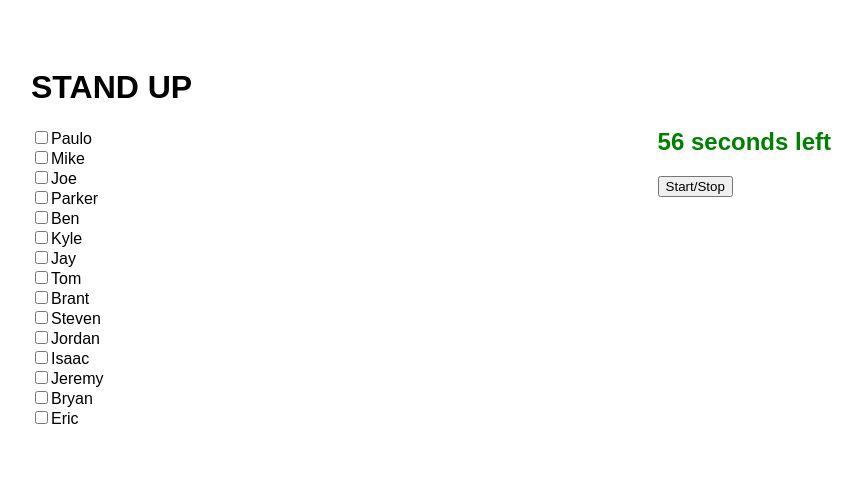
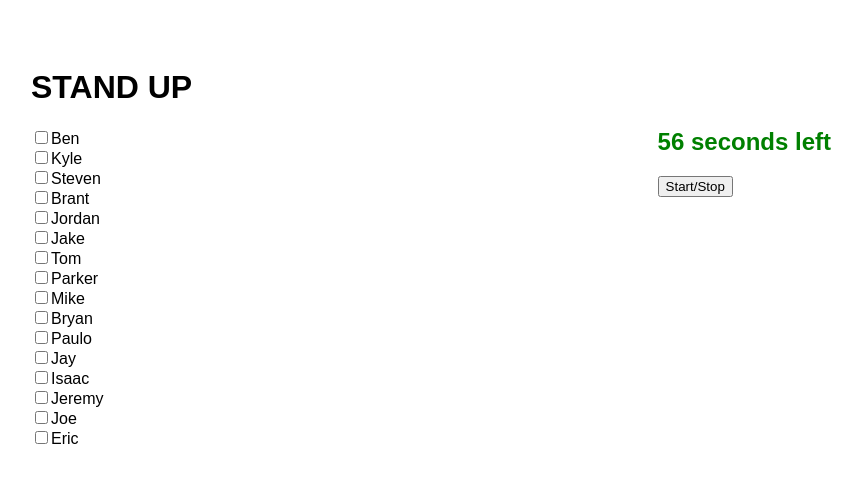
Before and after one commit to kel89/standup-timer, a React (Create React App) app: page / in a window 1280 px wide. Shown: the top 482 px of the page, without its empty margins (209-1071 px from the left). Built offline with nearby package versions, Linux system fonts and the light colour scheme.

Commit message:
added jake

```diff
--- a/src/App.js
+++ b/src/App.js
@@ -22,6 +22,7 @@ function shuffle(arr) {
 }
 
 const teamMembers = shuffle([
+  "Jake",
   "Ben",
   "Joe",
   "Bryan",
@@ -109,6 +110,7 @@ function App() {
   }
 
   function handleCheckboxClick(event) {
+    showConfetti();
     setCurrent(event.target.value)
   }
 
@@ -119,7 +121,7 @@ function App() {
         <div className="flex apart">
           <div>
             {teamMembers.map(t => (
-              <div key={t} onClick={showConfetti} style={{padding: 0, margin: 0}}>
+              <div key={t} style={{padding: 0, margin: 0}}>
                 <Confetti
                   style={{display}}
                   width={windowSize[0]}
```
